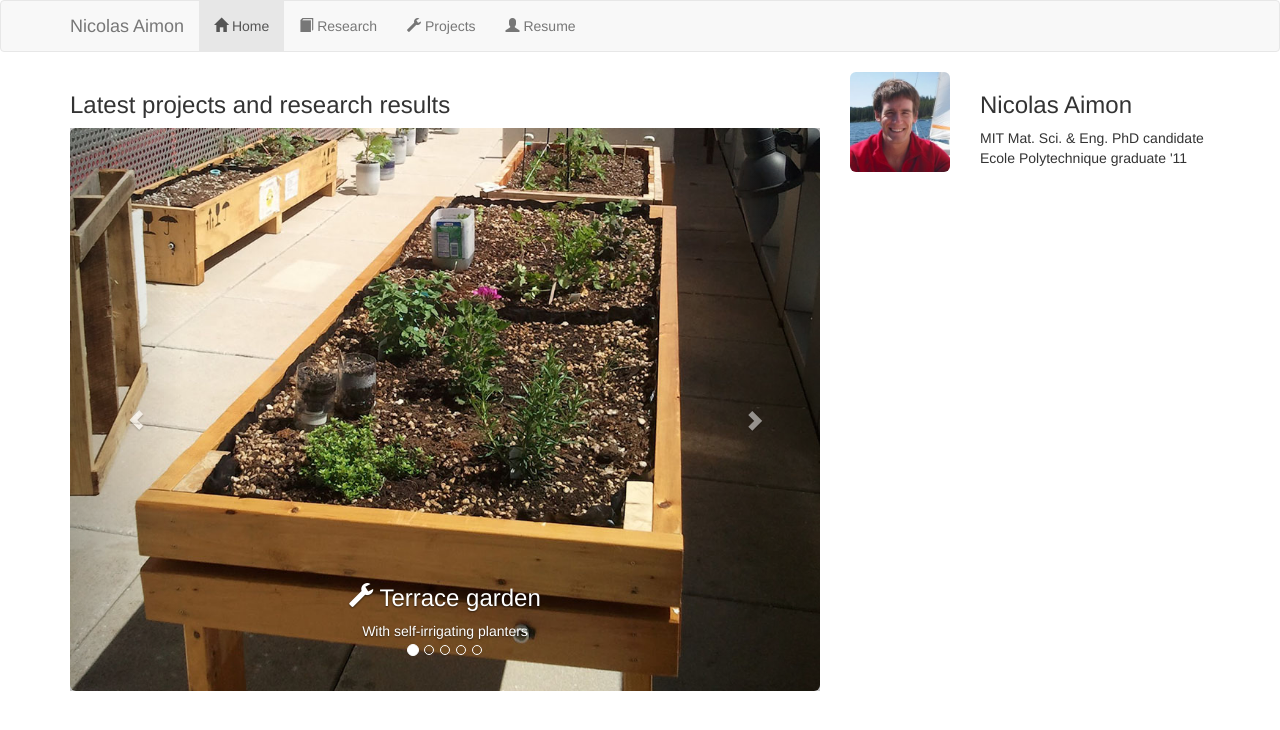
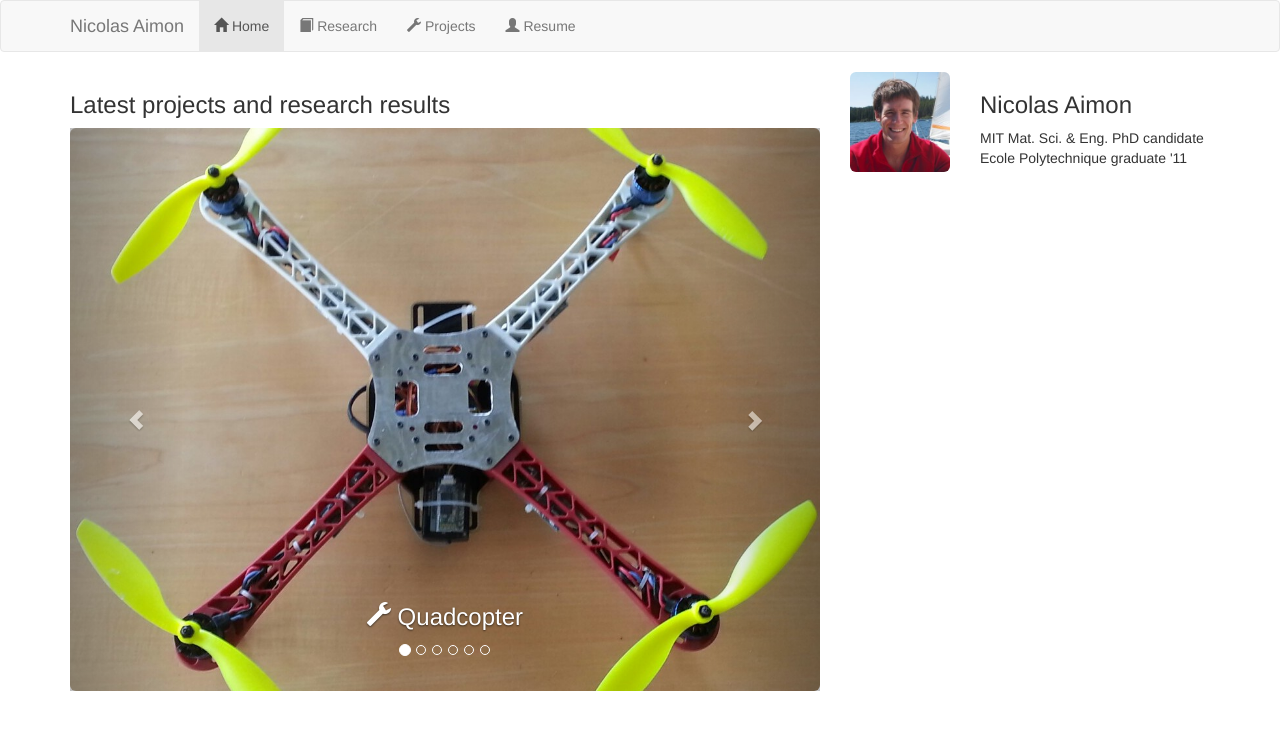
Before and after one commit to naimo/nicolas.github.com, a Jekyll site: the page built from index.html, in a window 1280 px wide. Shown: the top 730 px of the page. Built offline with Jekyll 4.4.1, drawn with Linux system fonts in a browser that asks for light colours; Markdown is read by kramdown in place of the engine named in the settings; the list of posts is cut into pages by our own code.

Commit message:
Front quad

```diff
--- a/index.html
+++ b/index.html
@@ -15,11 +15,18 @@ menu: home
     <li data-target="#carousel-example-generic" data-slide-to="2"></li>
     <li data-target="#carousel-example-generic" data-slide-to="3"></li>
     <li data-target="#carousel-example-generic" data-slide-to="4"></li>
+    <li data-target="#carousel-example-generic" data-slide-to="5"></li>
   </ol>
 
   <!-- Wrapper for slides -->
   <div class="carousel-inner">
-    <div class="item active">
+  	<div class="item active">
+      <a href="{{ site.url }}/2014/05/20/quadcopter/"><img class="img-rounded" src="{{ site.url }}/assets/img/quad.jpg"></a>
+      <div class="carousel-caption">
+        <H3><span class="glyphicon glyphicon-wrench"></span> Quadcopter</H3>
+      </div>
+    </div>
+    <div class="item">
       <a href="{{ site.url }}/2011/05/01/terrace-garden/"><img class="img-rounded" src="{{ site.url }}/assets/img/garden.jpg"></a>
       <div class="carousel-caption">
         <H3><span class="glyphicon glyphicon-wrench"></span> Terrace garden</H3>
```
